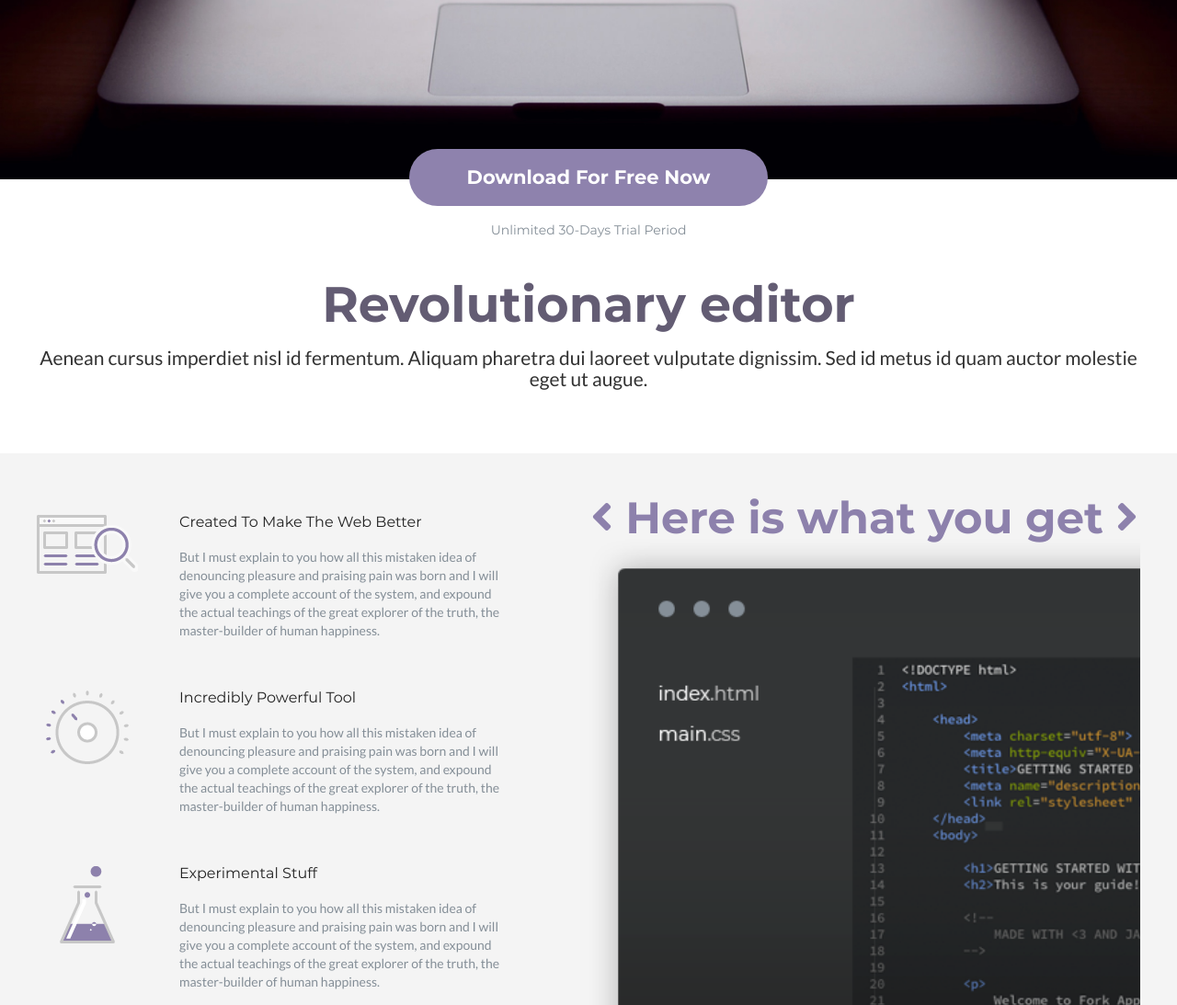
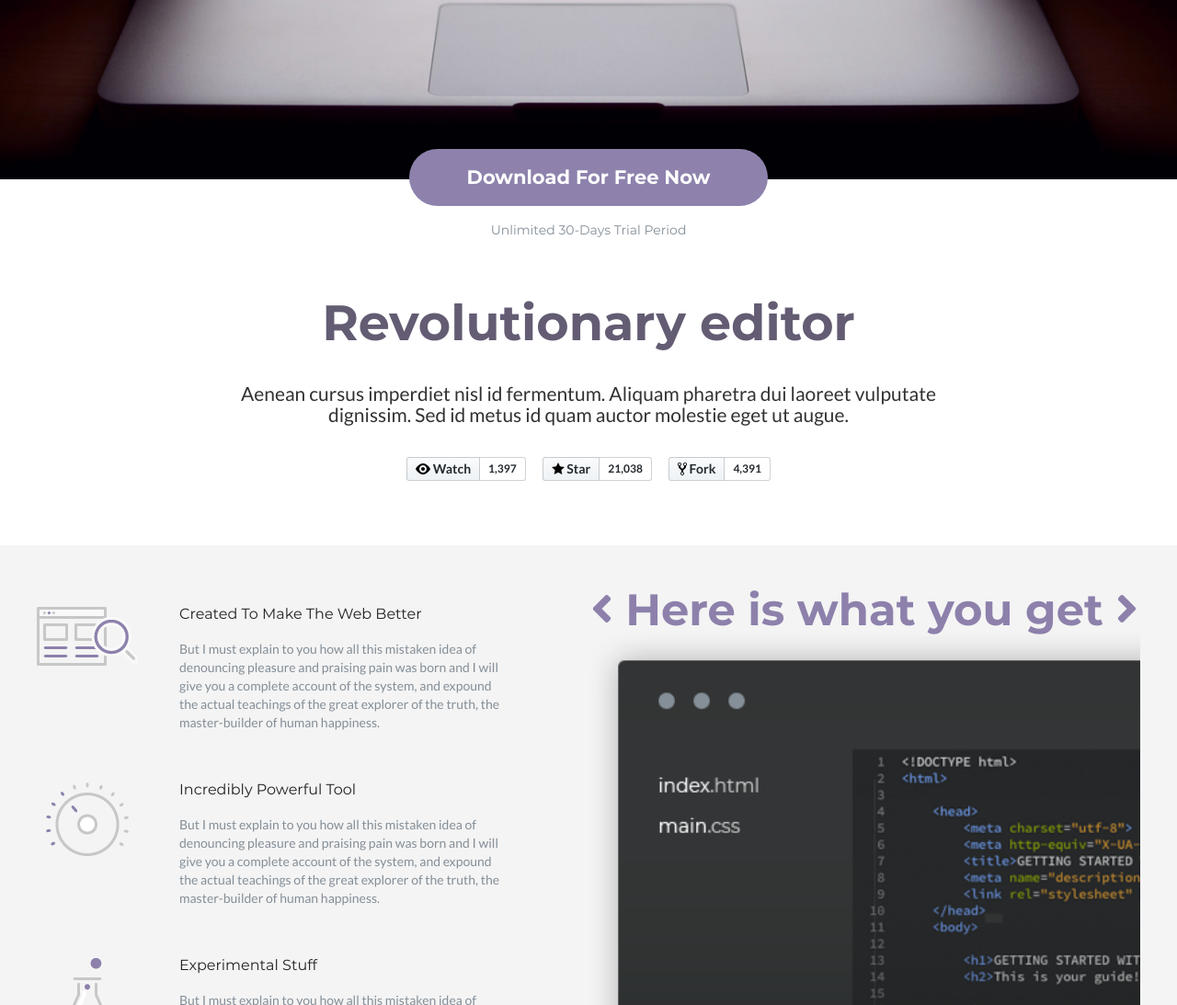
Before and after one commit to ekrechetov/step2_forkio, a website: page src/index.html in a window 1280 px wide. Shown: the part 611-1704 px from the top of the page at 92% size. Drawn offline with nearby package versions, Linux system fonts and the light colour scheme; files that its build step writes are made by us from their sources.

Commit message:
Edited index.html and scss-files

```diff
--- a/gulpfile.js
+++ b/gulpfile.js
@@ -102,3 +102,5 @@ gulp.task('serve', function () {
 gulp.task('dev', gulpSequence(['copy-html', 'copy-fonts', 'compress-js', 'mini-css', 'img-minify'], 'serve'));
 
 gulp.task('build', gulpSequence('clean', ['copy-html', 'mini-css', 'copy-fonts', 'compress-js', 'img-minify']));
+
+gulp.task('default', gulpSequence(['copy-html', 'mini-css'], 'serve'));
--- a/src/index.html
+++ b/src/index.html
@@ -9,16 +9,15 @@
     <link rel="stylesheet" href="css/style.min.css">
 </head>
 <body>
+<!--Header-->
     <header class='header'>
         <div class="container container--header">
-            <div class="header__logo">
+            <a href="#" class="header__logo">
                 <div class="header__logo-img"></div>
                 <div class="header__logo-text">ForkIO</div>
-            </div>
+            </a>
             <a href="#" class="btn btn--medium">Buy Now</a>
-
             <a href="#" class="header__menu-icon"></a>
-
             <ul class="header-menu">
                 <li class="header-menu__item">
                     <a href="#" class="header-menu__link">Overview</a>
@@ -55,8 +54,33 @@
                 fermentum. Aliquam pharetra dui laoreet vulputate dignissim.
                 Sed id metus id quam auctor molestie eget ut augue.
             </p>
+            <ul class="editor-actions">
+                <li class="editor-actions__item">
+                    <a href="#" class="editor-actions__btn" aria-label="You must be signed in to watch a repository" rel="nofollow">
+                        <svg class="editor-actions__btn--icon" viewBox="0 0 16 16" version="1.1" width="16" height="16" aria-hidden="true"><path fill-rule="evenodd" d="M8.06 2C3 2 0 8 0 8s3 6 8.06 6C13 14 16 8 16 8s-3-6-7.94-6zM8 12c-2.2 0-4-1.78-4-4 0-2.2 1.8-4 4-4 2.22 0 4 1.8 4 4 0 2.22-1.78 4-4 4zm2-4c0 1.11-.89 2-2 2-1.11 0-2-.89-2-2 0-1.11.89-2 2-2 1.11 0 2 .89 2 2z"></path></svg>
+                        Watch
+                    </a><a href="#" class="editor-actions__count"  aria-label="4 users are watching this repository">
+                        1,397
+                    </a>
+                </li>
+                <li class="editor-actions__item">
+                    <a href="#" class="editor-actions__btn" aria-label="You must be signed in to watch a repository" rel="nofollow">
+                        <svg class="editor-actions__btn--icon" viewBox="0 0 14 16" version="1.1" width="14" height="16" aria-hidden="true"><path fill-rule="evenodd" d="M14 6l-4.9-.64L7 1 4.9 5.36 0 6l3.6 3.26L2.67 14 7 11.67 11.33 14l-.93-4.74L14 6z"></path></svg>
+                        Star
+                    </a><a href="#" class="editor-actions__count"  aria-label="4 users are watching this repository">
+                        21,038
+                    </a>
+                </li>
+                <li class="editor-actions__item last-item">
+                    <a href="#" class="editor-actions__btn" aria-label="You must be signed in to watch a repository" rel="nofollow">
+                        <svg class="editor-actions__btn--icon" viewBox="0 0 10 16" version="1.1" width="10" height="16" aria-hidden="true"><path fill-rule="evenodd" d="M8 1a1.993 1.993 0 0 0-1 3.72V6L5 8 3 6V4.72A1.993 1.993 0 0 0 2 1a1.993 1.993 0 0 0-1 3.72V6.5l3 3v1.78A1.993 1.993 0 0 0 5 15a1.993 1.993 0 0 0 1-3.72V9.5l3-3V4.72A1.993 1.993 0 0 0 8 1zM2 4.2C1.34 4.2.8 3.65.8 3c0-.65.55-1.2 1.2-1.2.65 0 1.2.55 1.2 1.2 0 .65-.55 1.2-1.2 1.2zm3 10c-.66 0-1.2-.55-1.2-1.2 0-.65.55-1.2 1.2-1.2.65 0 1.2.55 1.2 1.2 0 .65-.55 1.2-1.2 1.2zm3-10c-.66 0-1.2-.55-1.2-1.2 0-.65.55-1.2 1.2-1.2.65 0 1.2.55 1.2 1.2 0 .65-.55 1.2-1.2 1.2z"></path></svg>
+                        Fork
+                    </a><a class="editor-actions__count" href="#" aria-label="4 users are watching this repository">
+                        4,391
+                    </a>
+                </li>
+            </ul>
         </div>
-
     </section>
 
 <!--Solution-->
@@ -185,9 +209,9 @@
     </div>
 </section>
 
-<!--Partners-->
+<!--About-->
 
-<section class='partners'>
+<section class='about'>
     <!--todo-->
 </section>
 
--- a/src/scss/_company-media.scss
+++ b/src/scss/_company-media.scss
@@ -72,7 +72,7 @@
 @media screen and (min-width: 1200px) {
   .company {
     .container--company {
-      width: 1200px;
+      // width: 1200px;
       padding-top: 60px;
       .company__title {
         @include font('Montserrat', 700, 82px);
--- a/src/scss/_editor-media.scss
+++ b/src/scss/_editor-media.scss
@@ -9,7 +9,6 @@
 
       .editor__title {
         @include font('Montserrat', 700, 42px);
-        line-height: 35px;
       }
       .editor__descrition {
         @include font('Lato', 400, 16px);
@@ -29,11 +28,10 @@
       padding-top: 156px;
       padding-bottom: 98px;
 
-      .editor__title {
-        line-height: 15px;
-      }
       .editor__descrition {
         @include font('Lato', 400, 21px);
+        width: 90%;
+        display: inline-block;
         line-height: 23px;
         margin-top: 38px;
       }
@@ -47,7 +45,7 @@
     padding-right: 0;
 
     .container--editor {
-      width: 1200px;
+      // width: 1200px;
       padding-top: 129px;
       padding-bottom: 70px;
 
@@ -55,11 +53,9 @@
         @include font('Montserrat', 700, 54px);
       }
 
-      // .editor__descrition {
-      //   max-width: 900px;
-      //   margin-left: 50%;
-      //   transform: translateX(-50%);
-      // }
+      .editor__descrition {
+        width: 70%;
+      }
     }
   }
 }
--- a/src/scss/_editor.scss
+++ b/src/scss/_editor.scss
@@ -10,8 +10,8 @@
     .editor__title {
       color: #635c73;
       @include font('Montserrat', 700, 26px);
-      line-height: 31px;
     }
+
     .editor__descrition {
       @include font('Lato', 400, 14px);
       color: #323232;
@@ -19,5 +19,53 @@
       text-align: center;
       margin-top: 24px;
     }
+
+    .editor-actions {
+      margin-top: 15px;
+      box-sizing: border-box;
+      display: flex;
+      flex-wrap: wrap;
+      justify-content: center;
+
+      &__item {
+        margin-top: 20px;
+        margin-left: 9px;
+        margin-right: 9px;
+
+        .editor-actions__btn {
+          background-image: linear-gradient(-180deg,#fafbfc,#eff3f6 90%);
+          color: #24292e;
+          border: 1px solid rgba(27,31,35,.2);
+          border-radius: 3px;
+          border-bottom-right-radius: 0;
+          border-top-right-radius: 0;
+          @include font('Lato', 700, 14px);
+          line-height: 20px;
+          padding: 2px 9px;
+          display: inline-block;
+          vertical-align: middle;
+            &:hover {
+              background-image: linear-gradient(-180deg,#fafbfc,#d1d9df 90%);
+              border-color: rgba(51, 48, 48, 0.4);
+            }
+            .editor-actions__btn--icon {
+            vertical-align: text-bottom!important;
+          }
+        }
+        .editor-actions__count {
+          background-color: #fff;
+          border: 1px solid rgba(27,31,35,.2);
+          border-bottom-right-radius: 3px;
+          border-left: 0;
+          border-top-right-radius: 3px;
+          @include font('Lato', 700, 12px);
+          color: #24292e;
+          line-height: 20px;
+          padding: 2px 9px;
+          vertical-align: middle;
+          display: inline-block;
+        }
+      }
+    }
   }
 }
--- a/src/scss/_header-media.scss
+++ b/src/scss/_header-media.scss
@@ -42,7 +42,6 @@
       justify-content: space-between;
       flex-wrap: wrap;
       height: 118px;
-      // min-width: 768px;
 
       .header__logo {
         display: flex;
@@ -101,17 +100,15 @@
     padding-left: 0;
     padding-right: 0;
     .container--header {
-      width: 1200px;
       display: flex;
       justify-content: space-between;
       height: 100px;
 
       .header-menu {
-        // display: block;
         flex-basis: initial;
+        margin-left: auto;
 
         &__item {
-          // display: inline-block;
           margin-right: 48px;
           margin-left: 0;
         }
--- a/src/scss/_main.scss
+++ b/src/scss/_main.scss
@@ -3,6 +3,10 @@ a {
 }
 .container {
   margin: 0 auto;
+  padding-left: 10px;
+  padding-right: 10px;
+  min-width: 320px;
+  max-width: 1200px;
 }
 .btn {
   text-align: center;
```
